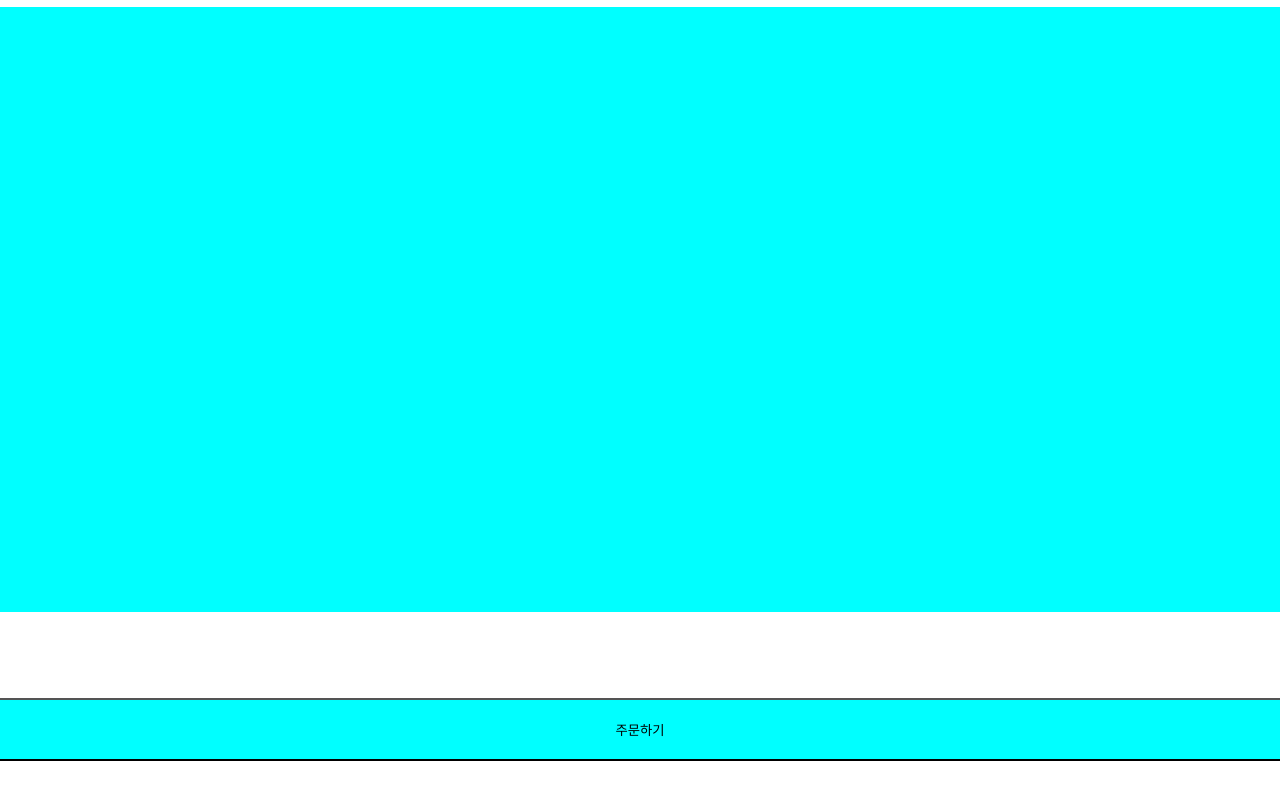
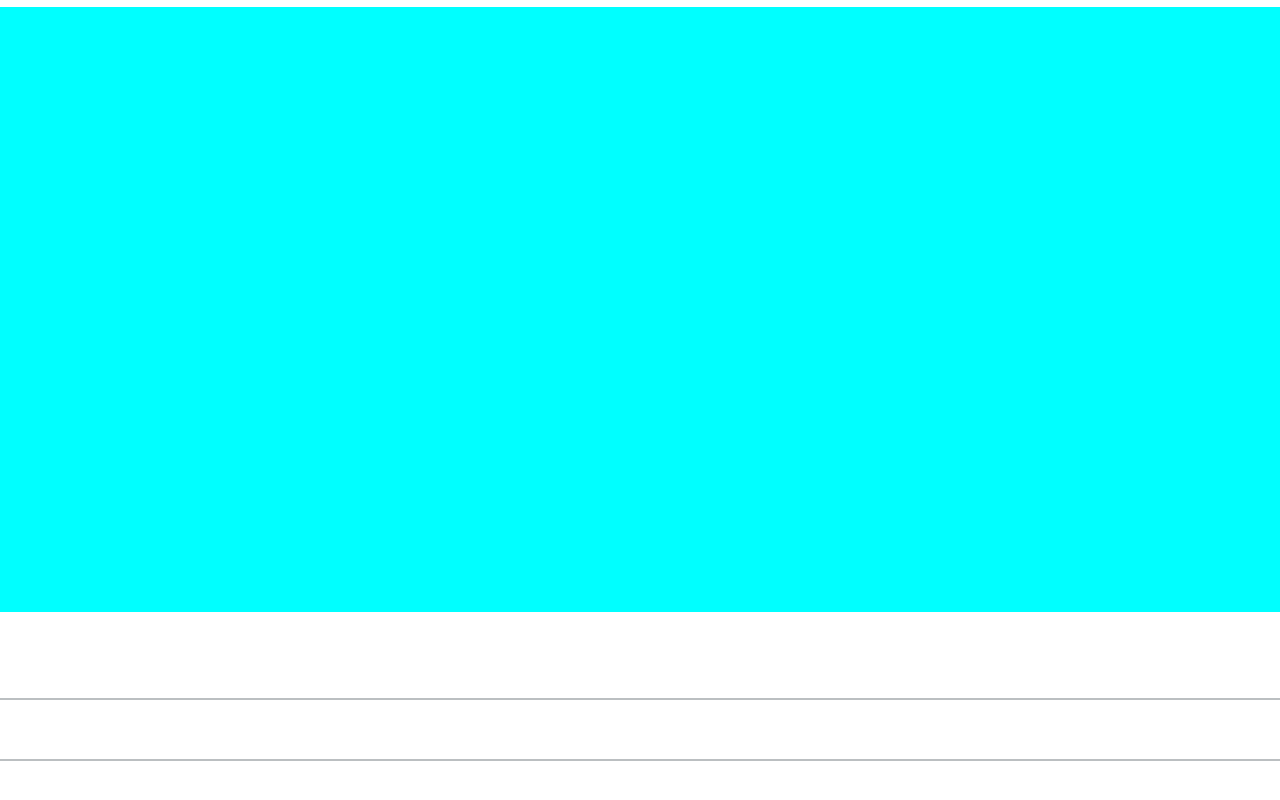
Before and after one commit to yejz0715/react-shopping, a React (Create React App) app: page / in a window 1280 px wide. Shown: the part 332-1132 px from the top of the page. Built offline with nearby package versions, Linux system fonts and the light colour scheme.

Commit message:
create button_component

```diff
--- a/src/Component/Button/index.jsx
+++ b/src/Component/Button/index.jsx
@@ -1,9 +1,9 @@
 import React from "react";
 import "./style.css";
-function Button() {
+function Button(props) {
   return (
     <div>
-      <button>주문하기</button>
+      <button>{props.text}</button>
     </div>
   );
 }
--- a/src/Component/Button/style.css
+++ b/src/Component/Button/style.css
@@ -1,5 +1,7 @@
 button {
   width: 100%;
   height: 63px;
-  background-color: aqua;
+  background-color: #ffffff;
+  border: 2px solid #bbbfc1;
+  border-radius: 4px;
 }
```
